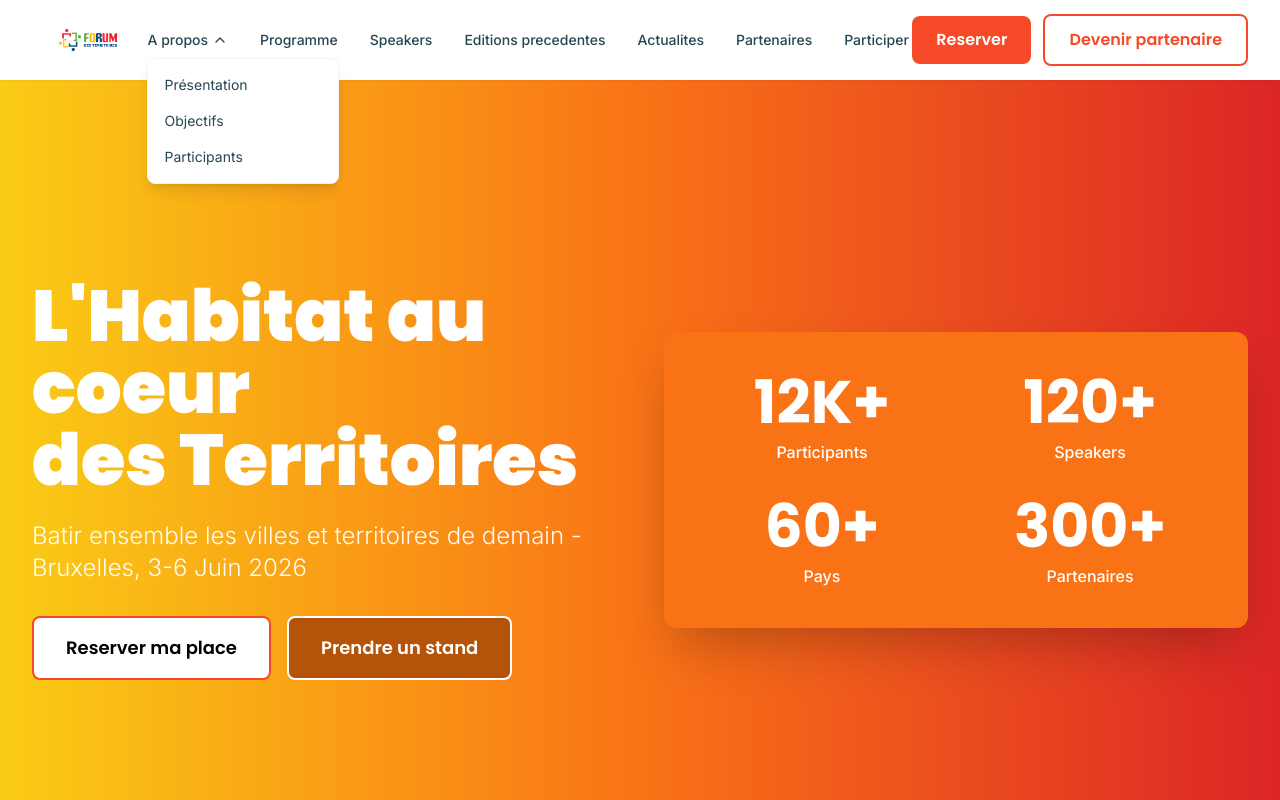
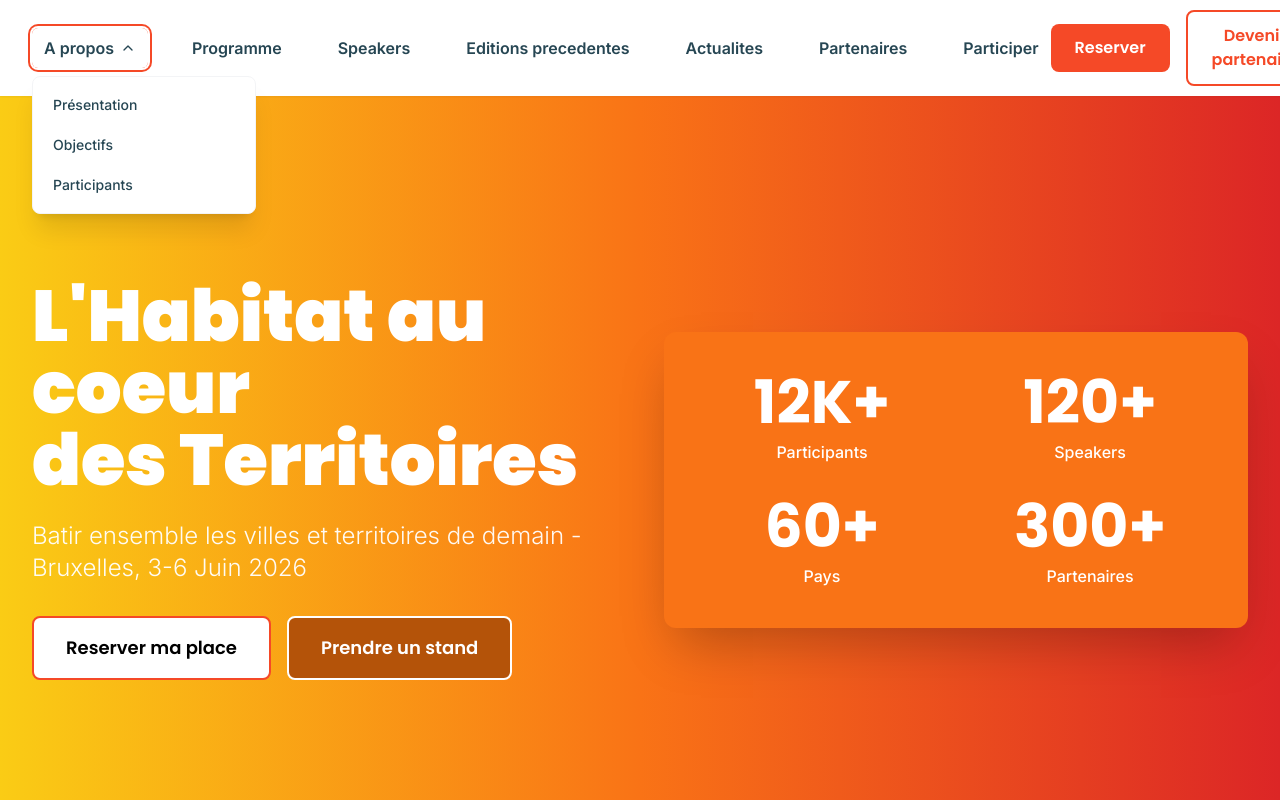
Before and after one commit to AbdouazizDEV/Forum-des-territoires, a React (Vite) app: page / in a window 1280 px wide. Both pictures are taken after a click on the button "A propos". Shown: the top 800 px of the page. Built offline with nearby package versions, Linux system fonts and the light colour scheme.

Commit message:
feat: amélioration du Header - logo plus visible, menu aligné avec animations et prévention des retours à la ligne

```diff
--- a/src/components/layout/Header/Header.jsx
+++ b/src/components/layout/Header/Header.jsx
@@ -37,7 +37,7 @@ const Header = () => {
     if (hash) {
       const element = document.querySelector(hash);
       if (element) {
-        const headerHeight = 80;
+        const headerHeight = 96; // 6rem (24 * 4px) pour la hauteur du header
         const elementPosition = element.getBoundingClientRect().top;
         const offsetPosition = elementPosition + window.pageYOffset - headerHeight;
         window.scrollTo({
@@ -55,8 +55,8 @@ const Header = () => {
       transition={{ duration: 0.5 }}
       className="fixed top-0 left-0 right-0 z-50 bg-white shadow-sm"
     >
-      <nav className="container mx-auto px-4 sm:px-6 lg:px-8 max-w-7xl">
-        <div className="flex items-center justify-between h-20">
+      <nav className="container mx-auto px-4 sm:px-6 lg:px-8 max-w-full">
+        <div className="flex items-center justify-between h-24">
           {/* Logo */}
           <Link to="/" className="flex items-center group">
             <motion.img
@@ -64,7 +64,7 @@ const Header = () => {
               alt="Forum des Territoires"
               whileHover={{ scale: 1.05 }}
               whileTap={{ scale: 0.95 }}
-              className="h-12 md:h-14 w-auto object-contain"
+              className="h-20 w-auto object-contain"
               transition={{ duration: 0.2 }}
             />
           </Link>
@@ -75,49 +75,66 @@ const Header = () => {
               <div key={link.path} className="relative" ref={link.submenu ? dropdownRef : null}>
                 {link.submenu ? (
                   <>
-                    <button
+                    <motion.button
                       onClick={() => handleDropdownToggle(link.path)}
-                      className={`relative font-medium text-sm transition-colors flex items-center space-x-1 ${
+                      whileHover={{ scale: 1.05 }}
+                      whileFocus={{ scale: 1.05, outline: 'none' }}
+                      whileTap={{ scale: 0.95 }}
+                      className={`relative font-semibold text-base px-3 py-2 rounded-md transition-all duration-200 flex items-center space-x-1.5 whitespace-nowrap focus:outline-none focus:ring-2 focus:ring-primary focus:ring-offset-2 ${
                         location.pathname === link.path || location.pathname.startsWith(link.path)
                           ? 'text-primary'
                           : 'text-dark hover:text-primary'
                       }`}
                     >
-                      <span>{link.label}</span>
-                      <ChevronDown
-                        size={16}
-                        className={`transition-transform ${openDropdown === link.path ? 'rotate-180' : ''}`}
-                      />
-                    </button>
+                      <span className="whitespace-nowrap">{link.label}</span>
+                      <motion.div
+                        animate={{ rotate: openDropdown === link.path ? 180 : 0 }}
+                        transition={{ duration: 0.2 }}
+                      >
+                        <ChevronDown size={16} />
+                      </motion.div>
+                    </motion.button>
                     <AnimatePresence>
                       {openDropdown === link.path && (
                         <motion.div
-                          initial={{ opacity: 0, y: -10 }}
-                          animate={{ opacity: 1, y: 0 }}
-                          exit={{ opacity: 0, y: -10 }}
-                          className="absolute top-full left-0 mt-2 w-48 bg-white rounded-lg shadow-lg py-2 border border-gray-100"
+                          initial={{ opacity: 0, y: -10, scale: 0.95 }}
+                          animate={{ opacity: 1, y: 0, scale: 1 }}
+                          exit={{ opacity: 0, y: -10, scale: 0.95 }}
+                          transition={{ duration: 0.2 }}
+                          className="absolute top-full left-0 mt-2 w-56 bg-white rounded-lg shadow-xl py-2 border border-gray-100 z-50"
                         >
-                          {link.submenu.map((subItem) => (
+                          {link.submenu.map((subItem, index) => (
+                            <motion.div
+                              key={subItem.path}
+                              initial={{ opacity: 0, x: -10 }}
+                              animate={{ opacity: 1, x: 0 }}
+                              transition={{ delay: index * 0.05 }}
+                            >
                               <Link
-                              key={subItem.path}
                                 to={subItem.path}
                                 onClick={() => {
                                   setOpenDropdown(null);
                                   setTimeout(() => scrollToSection(subItem.path.split('#')[1] ? `#${subItem.path.split('#')[1]}` : ''), 100);
                                 }}
-                              className="block px-4 py-2 text-sm text-dark hover:bg-primary/10 hover:text-primary transition-colors"
+                                className="block px-4 py-2.5 text-sm font-medium text-dark hover:bg-primary/10 hover:text-primary transition-all duration-200 focus:outline-none focus:bg-primary/10 focus:text-primary rounded-md mx-1 whitespace-nowrap"
                               >
                                 {subItem.label}
                               </Link>
+                            </motion.div>
                           ))}
                         </motion.div>
                       )}
                     </AnimatePresence>
                   </>
                 ) : (
+                  <motion.div
+                    whileHover={{ scale: 1.05 }}
+                    whileFocus={{ scale: 1.05 }}
+                    whileTap={{ scale: 0.95 }}
+                  >
                     <Link
                       to={link.path}
-                    className={`relative font-medium text-sm transition-colors ${
+                      className={`relative font-semibold text-base px-3 py-2 rounded-md transition-all duration-200 block whitespace-nowrap focus:outline-none focus:ring-2 focus:ring-primary focus:ring-offset-2 ${
                         location.pathname === link.path
                           ? 'text-primary'
                           : 'text-dark hover:text-primary'
@@ -127,48 +144,60 @@ const Header = () => {
                       {location.pathname === link.path && (
                         <motion.div
                           layoutId="activeTab"
-                        className="absolute -bottom-1 left-0 right-0 h-0.5 bg-primary"
+                          className="absolute -bottom-1 left-0 right-0 h-0.5 bg-primary rounded-full"
                           initial={false}
                           transition={{ type: 'spring', stiffness: 380, damping: 30 }}
                         />
                       )}
                     </Link>
+                  </motion.div>
                 )}
               </div>
             ))}
           </div>
 
           {/* CTA Buttons - Desktop */}
-          <div className="hidden lg:flex items-center space-x-3">
-            <Link to="/reserver">
+          <div className="hidden lg:flex items-center space-x-4">
+            <motion.div whileHover={{ scale: 1.05 }} whileTap={{ scale: 0.95 }}>
+              <Link to="/reserver" className="focus:outline-none focus:ring-2 focus:ring-primary focus:ring-offset-2 rounded-md">
                 <Button
                   variant="primary"
                   size="md"
-                className="px-6"
+                  className="px-6 transition-all duration-200"
                 >
                   Reserver
                 </Button>
               </Link>
-            <Link to="/partenaires">
+            </motion.div>
+            <motion.div whileHover={{ scale: 1.05 }} whileTap={{ scale: 0.95 }}>
+              <Link to="/partenaires" className="focus:outline-none focus:ring-2 focus:ring-primary focus:ring-offset-2 rounded-md">
                 <Button
                   variant="outline"
                   size="md"
-                className="px-6 border-primary text-primary hover:bg-primary hover:text-white"
+                  className="px-6 border-primary text-primary hover:bg-primary hover:text-white transition-all duration-200"
                 >
                   Devenir partenaire
                 </Button>
               </Link>
+            </motion.div>
           </div>
 
           {/* Mobile Menu Button */}
-          <button
+          <motion.button
             onClick={() => setIsMobileMenuOpen(!isMobileMenuOpen)}
-            className="lg:hidden text-dark hover:text-primary transition-colors"
+            whileHover={{ scale: 1.1 }}
+            whileTap={{ scale: 0.9 }}
+            className="lg:hidden text-dark hover:text-primary transition-colors p-2 rounded-md focus:outline-none focus:ring-2 focus:ring-primary focus:ring-offset-2"
             aria-label="Menu"
             aria-expanded={isMobileMenuOpen}
           >
+            <motion.div
+              animate={{ rotate: isMobileMenuOpen ? 90 : 0 }}
+              transition={{ duration: 0.2 }}
+            >
               {isMobileMenuOpen ? <X size={24} /> : <Menu size={24} />}
-          </button>
+            </motion.div>
+          </motion.button>
         </div>
 
         {/* Mobile Menu */}
@@ -184,40 +213,51 @@ const Header = () => {
                 <div key={link.path}>
                   {link.submenu ? (
                     <div>
-                      <button
+                      <motion.button
                         onClick={() => handleDropdownToggle(`mobile-${link.path}`)}
-                        className={`w-full flex items-center justify-between py-3 px-4 font-medium transition-colors ${
+                        whileHover={{ x: 4 }}
+                        whileTap={{ scale: 0.98 }}
+                        className={`w-full flex items-center justify-between py-3 px-4 font-semibold text-base rounded-md transition-all duration-200 focus:outline-none focus:ring-2 focus:ring-primary focus:ring-offset-2 ${
                           location.pathname === link.path
                             ? 'text-primary bg-primary/10'
                             : 'text-dark hover:text-primary hover:bg-primary/5'
                         }`}
                       >
-                        <span>{link.label}</span>
-                        <ChevronDown
-                          size={16}
-                          className={`transition-transform ${openDropdown === `mobile-${link.path}` ? 'rotate-180' : ''}`}
-                        />
-                      </button>
+                        <span className="whitespace-nowrap">{link.label}</span>
+                        <motion.div
+                          animate={{ rotate: openDropdown === `mobile-${link.path}` ? 180 : 0 }}
+                          transition={{ duration: 0.2 }}
+                        >
+                          <ChevronDown size={16} />
+                        </motion.div>
+                      </motion.button>
                       <AnimatePresence>
                         {openDropdown === `mobile-${link.path}` && (
                           <motion.div
                             initial={{ opacity: 0, height: 0 }}
                             animate={{ opacity: 1, height: 'auto' }}
                             exit={{ opacity: 0, height: 0 }}
+                            transition={{ duration: 0.2 }}
                             className="pl-8"
                           >
-                            {link.submenu.map((subItem) => (
+                            {link.submenu.map((subItem, subIndex) => (
+                              <motion.div
+                                key={subItem.path}
+                                initial={{ opacity: 0, x: -10 }}
+                                animate={{ opacity: 1, x: 0 }}
+                                transition={{ delay: subIndex * 0.05 }}
+                              >
                                 <Link
-                                key={subItem.path}
                                   to={subItem.path}
                                   onClick={() => {
                                     closeMobileMenu();
                                     setTimeout(() => scrollToSection(subItem.path.split('#')[1] ? `#${subItem.path.split('#')[1]}` : ''), 100);
                                   }}
-                                className="block py-2 px-4 text-sm text-gray-600 hover:text-primary hover:bg-primary/5"
+                                  className="block py-2.5 px-4 text-sm font-medium text-gray-600 hover:text-primary hover:bg-primary/5 rounded-md transition-all duration-200 focus:outline-none focus:bg-primary/5 focus:text-primary whitespace-nowrap"
                                 >
                                   {subItem.label}
                                 </Link>
+                              </motion.div>
                             ))}
                           </motion.div>
                         )}
@@ -228,11 +268,13 @@ const Header = () => {
                       initial={{ opacity: 0, x: -20 }}
                       animate={{ opacity: 1, x: 0 }}
                       transition={{ delay: index * 0.1 }}
+                      whileHover={{ x: 4 }}
+                      whileTap={{ scale: 0.98 }}
                     >
                       <Link
                         to={link.path}
                         onClick={closeMobileMenu}
-                        className={`block py-3 px-4 font-medium transition-colors ${
+                        className={`block py-3 px-4 font-semibold text-base rounded-md transition-all duration-200 whitespace-nowrap focus:outline-none focus:ring-2 focus:ring-primary focus:ring-offset-2 ${
                           location.pathname === link.path
                             ? 'text-primary bg-primary/10'
                             : 'text-dark hover:text-primary hover:bg-primary/5'
```
Also changed, not shown: src/assets/images/Logo Forum 1.png. Lines whose indentation alone changed are shown as unchanged.
